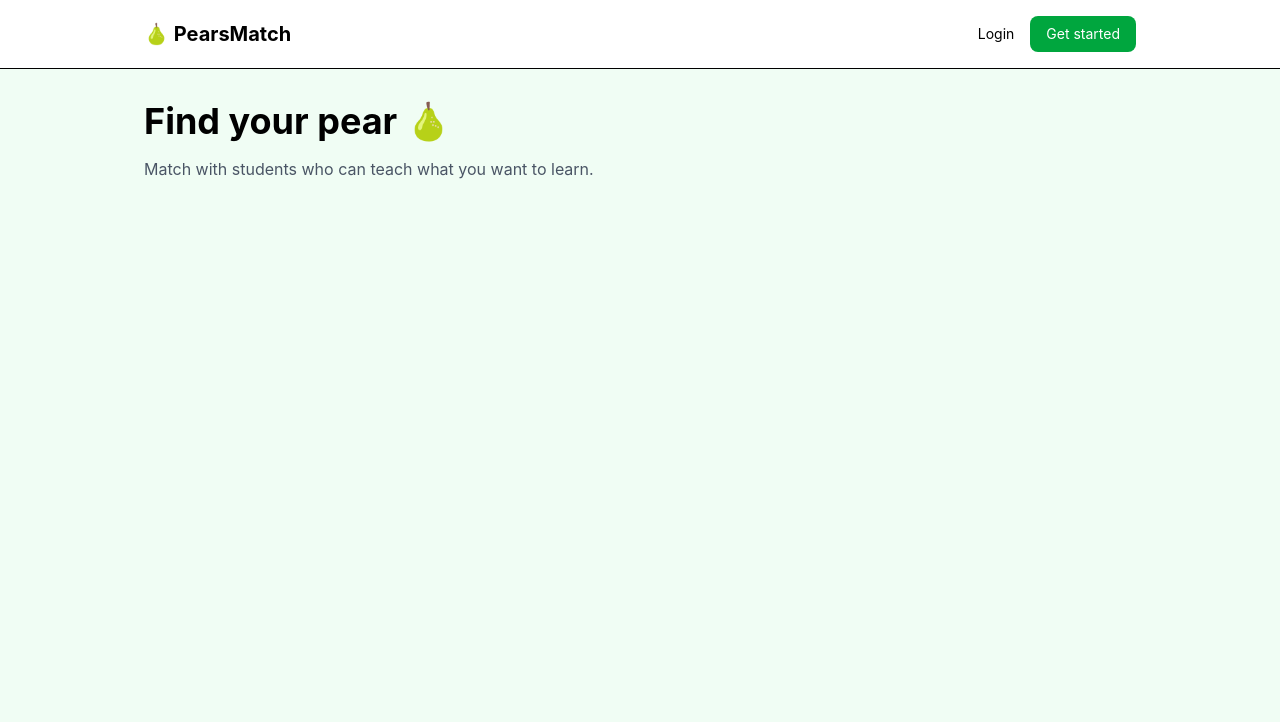
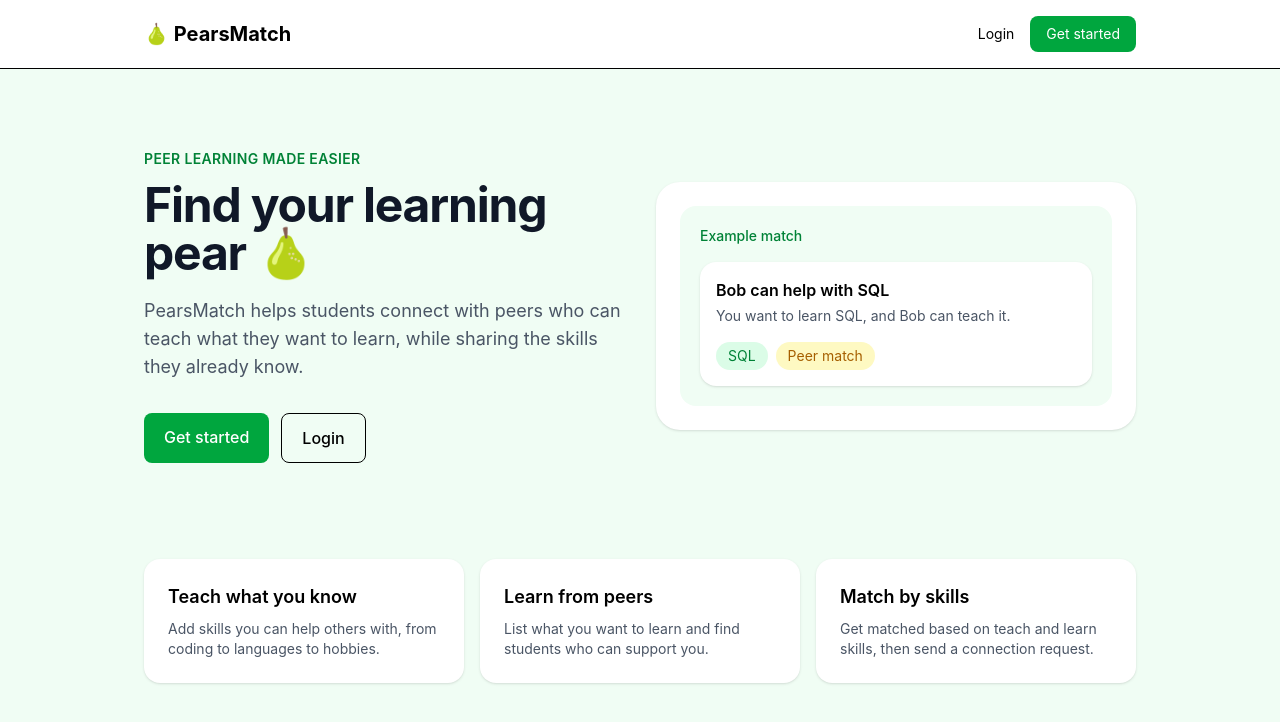
Before and after one commit to wchen-x/pearsmatch-peer-learning, a React (Vite) app in the folder frontend/: page / in a window 1280 px wide. Shown: the top 722 px of the page. Built offline with nearby package versions, Linux system fonts and the light colour scheme.

Commit message:
Polish landing page

```diff
--- a/frontend/src/pages/LandingPage.tsx
+++ b/frontend/src/pages/LandingPage.tsx
@@ -1,10 +1,87 @@
+import { Link } from "react-router-dom";
+
 export default function LandingPage() {
   return (
-    <div>
-      <h1 className="text-4xl font-bold">Find your pear 🍐</h1>
-      <p className="mt-4 text-gray-600">
-        Match with students who can teach what you want to learn.
-      </p>
+    <div className="space-y-12">
+      <section className="grid items-center gap-8 py-12 md:grid-cols-2">
+        <div>
+          <p className="text-sm font-semibold uppercase tracking-wide text-green-700">
+            Peer learning made easier
+          </p>
+
+          <h1 className="mt-3 text-5xl font-bold tracking-tight text-gray-900">
+            Find your learning pear 🍐
+          </h1>
+
+          <p className="mt-5 text-lg text-gray-600">
+            PearsMatch helps students connect with peers who can teach what they
+            want to learn, while sharing the skills they already know.
+          </p>
+
+          <div className="mt-8 flex gap-3">
+            <Link
+              to="/register"
+              className="rounded-lg bg-green-600 px-5 py-3 font-medium text-white"
+            >
+              Get started
+            </Link>
+
+            <Link
+              to="/login"
+              className="rounded-lg border px-5 py-3 font-medium"
+            >
+              Login
+            </Link>
+          </div>
+        </div>
+
+        <div className="rounded-3xl bg-white p-6 shadow-sm">
+          <div className="rounded-2xl bg-green-50 p-5">
+            <p className="text-sm font-medium text-green-700">Example match</p>
+
+            <div className="mt-4 rounded-2xl bg-white p-4 shadow-sm">
+              <h2 className="font-semibold">Bob can help with SQL</h2>
+              <p className="mt-1 text-sm text-gray-600">
+                You want to learn SQL, and Bob can teach it.
+              </p>
+
+              <div className="mt-4 flex flex-wrap gap-2">
+                <span className="rounded-full bg-green-100 px-3 py-1 text-sm text-green-700">
+                  SQL
+                </span>
+                <span className="rounded-full bg-yellow-100 px-3 py-1 text-sm text-yellow-700">
+                  Peer match
+                </span>
+              </div>
+            </div>
+          </div>
+        </div>
+      </section>
+
+      <section className="grid gap-4 md:grid-cols-3">
+        <div className="rounded-2xl bg-white p-6 shadow-sm">
+          <h2 className="text-lg font-semibold">Teach what you know</h2>
+          <p className="mt-2 text-sm text-gray-600">
+            Add skills you can help others with, from coding to languages to
+            hobbies.
+          </p>
+        </div>
+
+        <div className="rounded-2xl bg-white p-6 shadow-sm">
+          <h2 className="text-lg font-semibold">Learn from peers</h2>
+          <p className="mt-2 text-sm text-gray-600">
+            List what you want to learn and find students who can support you.
+          </p>
+        </div>
+
+        <div className="rounded-2xl bg-white p-6 shadow-sm">
+          <h2 className="text-lg font-semibold">Match by skills</h2>
+          <p className="mt-2 text-sm text-gray-600">
+            Get matched based on teach and learn skills, then send a connection
+            request.
+          </p>
+        </div>
+      </section>
     </div>
   );
 }
```
